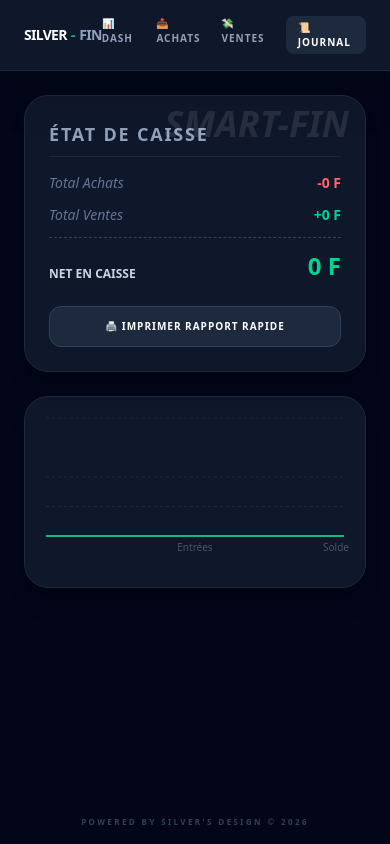
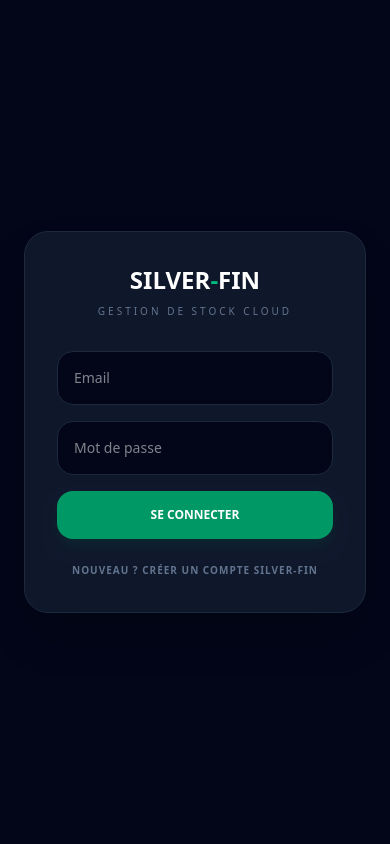
Before and after one commit to Silver2005/smart-fin-app, a React (Create React App) app: page / in a window 390 px wide. Built offline with nearby package versions, Linux system fonts and the light colour scheme.

Commit message:
Initialisation de SMART-FIN Mobile

```diff
--- a/package.json
+++ b/package.json
@@ -8,6 +8,7 @@
     "@capacitor/core": "^8.2.0",
     "@capacitor/share": "^8.0.1",
     "@capacitor/status-bar": "^8.0.1",
+    "@supabase/supabase-js": "^2.98.0",
     "@tailwindcss/postcss": "^4.2.1",
     "@testing-library/dom": "^10.4.1",
     "@testing-library/jest-dom": "^6.9.1",
--- a/src/App.js
+++ b/src/App.js
@@ -1,6 +1,8 @@
 import React, { useState, useEffect } from 'react';
 import { BrowserRouter as Router, Routes, Route, Link } from 'react-router-dom';
-import { StatusBar, Style } from '@capacitor/status-bar'; // Pour un look pro sur Android
+import { StatusBar, Style } from '@capacitor/status-bar';
+import { supabase } from './supabaseClient'; // Import du client Cloud
+import Auth from './Auth'; // Import de l'écran de Login
 
 // IMPORTATION DES MODULES JS
 import DashboardView from './DashboardView';
@@ -9,130 +11,135 @@ import VenteView from './VenteView';
 import Transactions from './Transactions';
 import './index.css';
 
-const Navbar = () => (
+const Navbar = ({ onLogout }) => (
   <nav className="bg-slate-900 border-b border-slate-800 p-4 pb-[calc(1rem+env(safe-area-inset-top))] flex items-center justify-between px-6 shadow-2xl sticky top-0 z-50 no-print">
-    {/* LOGO SILVER-FIN */}
     <div className="flex items-center gap-1">
       <span className="text-white font-black tracking-tighter text-sm">SILVER</span>
       <span className="text-emerald-500 font-black text-sm">-</span>
       <span className="text-slate-400 font-black tracking-tighter text-sm">FIN</span>
     </div>
 
-    {/* LIENS DE NAVIGATION */}
-    <div className="flex gap-4 md:gap-8">
+    <div className="flex gap-3 md:gap-6 items-center">
       <Link to="/" className="text-slate-400 hover:text-emerald-400 font-bold text-[10px] uppercase tracking-widest transition-colors">📊 Dash</Link>
       <Link to="/achat" className="text-slate-400 hover:text-indigo-400 font-bold text-[10px] uppercase tracking-widest transition-colors">📥 Achats</Link>
       <Link to="/vente" className="text-slate-400 hover:text-emerald-400 font-bold text-[10px] uppercase tracking-widest transition-colors">💸 Ventes</Link>
-      <Link to="/historique" className="text-white bg-slate-800 px-3 py-1 rounded-lg hover:bg-slate-700 font-bold text-[10px] uppercase tracking-widest transition-all">📜 Journal</Link>
+      <button onClick={onLogout} className="text-rose-500 font-bold text-[10px] uppercase tracking-widest ml-2">Déconnexion</button>
     </div>
   </nav>
 );
 
 function App() {
+  const [session, setSession] = useState(null);
   const [articles, setArticles] = useState([]);
   const [transactions, setTransactions] = useState([]);
   const [situation, setSituation] = useState({ montant_depense: 0, montant_obtenu: 0, difference: 0 });
 
-  // 1. INITIALISATION SYSTEME (Status Bar & Chargement)
+  // 1. GESTION DE LA SESSION (CLOUD)
   useEffect(() => {
-    // Configuration de la barre de notifications Android
+    supabase.auth.getSession().then(({ data: { session } }) => setSession(session));
+    supabase.auth.onAuthStateChange((_event, session) => setSession(session));
+
     const setStatusBarStyle = async () => {
       try {
-        await StatusBar.setBackgroundColor({ color: '#0f172a' }); // Slate-900
+        await StatusBar.setBackgroundColor({ color: '#0f172a' });
         await StatusBar.setStyle({ style: Style.Dark });
-      } catch (e) {
-        console.log("Not on mobile or StatusBar plugin missing");
-      }
+      } catch (e) {}
     };
     setStatusBarStyle();
-
-    // Récupération des données SILVER-FIN
-    const savedArticles = JSON.parse(localStorage.getItem('silver_articles') || '[]');
-    const savedTrans = JSON.parse(localStorage.getItem('silver_transactions') || '[]');
-    setArticles(savedArticles);
-    setTransactions(savedTrans);
   }, []);
 
-  // 2. CALCULS & SAUVEGARDE AUTOMATIQUE
+  // 2. CHARGEMENT DES DONNÉES DEPUIS LE CLOUD
+  const fetchData = async () => {
+    if (!session?.user) return;
+
+    const { data: artData } = await supabase.from('articles').select('*');
+    const { data: transData } = await supabase.from('transactions').select('*').order('date', { ascending: false });
+
+    if (artData) setArticles(artData);
+    if (transData) setTransactions(transData);
+  };
+
   useEffect(() => {
-    const depenses = transactions
-      .filter(t => t.type === 'ACHAT')
-      .reduce((sum, t) => sum + Number(t.montant), 0);
+    fetchData();
+  }, [session]);
 
-    const gains = transactions
-      .filter(t => t.type === 'VENTE')
-      .reduce((sum, t) => sum + Number(t.montant), 0);
+  // 3. CALCULS DE LA SITUATION
+  useEffect(() => {
+    const depenses = transactions.filter(t => t.type === 'ACHAT').reduce((sum, t) => sum + Number(t.montant), 0);
+    const gains = transactions.filter(t => t.type === 'VENTE').reduce((sum, t) => sum + Number(t.montant), 0);
 
     setSituation({
       montant_depense: depenses,
       montant_obtenu: gains,
       difference: gains - depenses
     });
+  }, [transactions]);
 
-    // Sauvegarde sous le nouveau nom de domaine local
-    localStorage.setItem('silver_articles', JSON.stringify(articles));
-    localStorage.setItem('silver_transactions', JSON.stringify(transactions));
-  }, [articles, transactions]);
+  // FONCTION : Approvisionnement (Push to Supabase)
+  const handleAddAchat = async (data) => {
+    const montantTotal = Number(data.prix_achat) * Number(data.quantite);
+    const userId = session.user.id;
 
-  // FONCTION : Approvisionnement
-  const handleAddAchat = (data) => {
-    const montantTotal = Number(data.prix_achat) * Number(data.quantite);
-
-    const newTrans = {
-      id: Date.now(),
+    // Enregistrer la transaction
+    await supabase.from('transactions').insert([{
+      user_id: userId,
       type: 'ACHAT',
       article: data.article_nom,
-      montant: montantTotal,
-      date: new Date().toISOString() // Format ISO plus fiable pour le tri
-    };
+      montant: montantTotal
+    }]);
 
-    const existingIndex = articles.findIndex(a => a.nom.toLowerCase() === data.article_nom.toLowerCase());
-    let updatedArticles = [...articles];
-
-    if (existingIndex > -1) {
-      updatedArticles[existingIndex].quantite_stock += Number(data.quantite);
+    // Mettre à jour ou Créer l'article
+    const existing = articles.find(a => a.nom.toLowerCase() === data.article_nom.toLowerCase());
+    if (existing) {
+      await supabase.from('articles').update({
+        quantite_stock: Number(existing.quantite_stock) + Number(data.quantite)
+      }).eq('id', existing.id);
     } else {
-      updatedArticles.push({
-        id: Date.now(),
+      await supabase.from('articles').insert([{
+        user_id: userId,
         nom: data.article_nom,
         quantite_stock: Number(data.quantite)
-      });
+      }]);
     }
 
-    setArticles(updatedArticles);
-    setTransactions([newTrans, ...transactions]);
+    fetchData(); // Rafraîchir tout
   };
 
-  // FONCTION : Vente
-  const handleAddVente = (data) => {
-    const selectedArt = articles.find(a => a.id === Number(data.article_id));
+  // FONCTION : Vente (Push to Supabase)
+  const handleAddVente = async (data) => {
+    const selectedArt = articles.find(a => a.id === data.article_id || a.id === Number(data.article_id));
     if (!selectedArt) return;
 
-    const newTrans = {
-      id: Date.now(),
+    const userId = session.user.id;
+
+    // Enregistrer la transaction
+    await supabase.from('transactions').insert([{
+      user_id: userId,
       type: 'VENTE',
       article: selectedArt.nom,
-      montant: Number(data.prix_vente),
-      date: new Date().toISOString()
-    };
+      montant: Number(data.prix_vente)
+    }]);
 
-    const updatedArticles = articles.map(art => {
-      if (art.id === Number(data.article_id)) {
-        return { ...art, quantite_stock: art.quantite_stock - Number(data.quantite) };
-      }
-      return art;
-    });
+    // Déduire du stock
+    await supabase.from('articles').update({
+      quantite_stock: Number(selectedArt.quantite_stock) - Number(data.quantite)
+    }).eq('id', selectedArt.id);
 
-    setArticles(updatedArticles);
-    setTransactions([newTrans, ...transactions]);
+    fetchData(); // Rafraîchir tout
   };
+
+  const handleLogout = async () => {
+    await supabase.auth.signOut();
+  };
+
+  // SI PAS DE SESSION -> ÉCRAN DE LOGIN
+  if (!session) return <Auth />;
 
   return (
     <Router>
       <div className="min-h-screen bg-slate-950 text-white flex flex-col items-center">
-        <Navbar />
+        <Navbar onLogout={handleLogout} />
 
-        {/* Conteneur Principal avec marge de sécurité basse pour mobile */}
         <main className="w-full max-w-2xl p-6 pb-24 animate-in fade-in duration-500">
           <Routes>
             <Route path="/" element={<DashboardView situation={situation} />} />
@@ -142,9 +149,8 @@ function App() {
           </Routes>
         </main>
 
-        {/* Pied de page discret */}
         <footer className="no-print mt-auto py-4 text-[8px] text-slate-700 uppercase tracking-[0.3em] font-bold">
-          Powered by SILVER'S DESIGN &copy; 2026
+          SILVER-FIN Cloud &copy; 2026
         </footer>
       </div>
     </Router>
--- /dev/null
+++ b/src/Auth.js
@@ -0,0 +1,44 @@
+import React, { useState } from 'react';
+import { supabase } from './supabaseClient';
+
+const Auth = () => {
+  const [loading, setLoading] = useState(false);
+  const [email, setEmail] = useState('');
+  const [password, setPassword] = useState('');
+  const [isSignUp, setIsSignUp] = useState(false);
+
+  const handleAuth = async (e) => {
+    e.preventDefault();
+    setLoading(true);
+    const { error } = isSignUp
+      ? await supabase.auth.signUp({ email, password })
+      : await supabase.auth.signInWithPassword({ email, password });
+
+    if (error) alert(error.message);
+    else if (isSignUp) alert("Inscription réussie ! Vérifiez vos emails.");
+    setLoading(false);
+  };
+
+  return (
+    <div className="min-h-screen bg-slate-950 flex items-center justify-center p-6">
+      <div className="bg-slate-900 p-8 rounded-3xl border border-slate-800 w-full max-w-md shadow-2xl animate-in zoom-in-95">
+        <h1 className="text-2xl font-black text-center text-white mb-2">SILVER<span className="text-emerald-500">-</span>FIN</h1>
+        <p className="text-slate-500 text-center text-[10px] mb-8 uppercase tracking-[0.3em]">Gestion de Stock Cloud</p>
+
+        <form onSubmit={handleAuth} className="space-y-4">
+          <input type="email" placeholder="Email" className="w-full bg-slate-950 border border-slate-800 p-4 rounded-2xl text-white outline-none focus:border-emerald-500 text-sm" value={email} onChange={(e) => setEmail(e.target.value)} required />
+          <input type="password" placeholder="Mot de passe" className="w-full bg-slate-950 border border-slate-800 p-4 rounded-2xl text-white outline-none focus:border-emerald-500 text-sm" value={password} onChange={(e) => setPassword(e.target.value)} required />
+          <button disabled={loading} className="w-full py-4 bg-emerald-600 rounded-2xl font-black uppercase text-xs shadow-lg shadow-emerald-900/20 active:scale-95 transition-all text-white">
+            {loading ? "Chargement..." : isSignUp ? "Créer mon compte" : "Se Connecter"}
+          </button>
+        </form>
+
+        <button onClick={() => setIsSignUp(!isSignUp)} className="w-full mt-6 text-slate-500 text-[10px] uppercase font-bold tracking-widest hover:text-white transition-colors">
+          {isSignUp ? "Déjà un compte ? Connexion" : "Nouveau ? Créer un compte SILVER-FIN"}
+        </button>
+      </div>
+    </div>
+  );
+};
+
+export default Auth;
--- /dev/null
+++ b/src/supabaseClient.js
@@ -0,0 +1,6 @@
+import { createClient } from '@supabase/supabase-js';
+
+const supabaseUrl = 'https://TON_PROJET.supabase.co'; // À REMPLACER
+const supabaseAnonKey = 'TA_CLE_ANON_ICI';          // À REMPLACER
+
+export const supabase = createClient(supabaseUrl, supabaseAnonKey);
```
Also changed, not shown: 1 other file (tests, documents, lock files or other folders).
